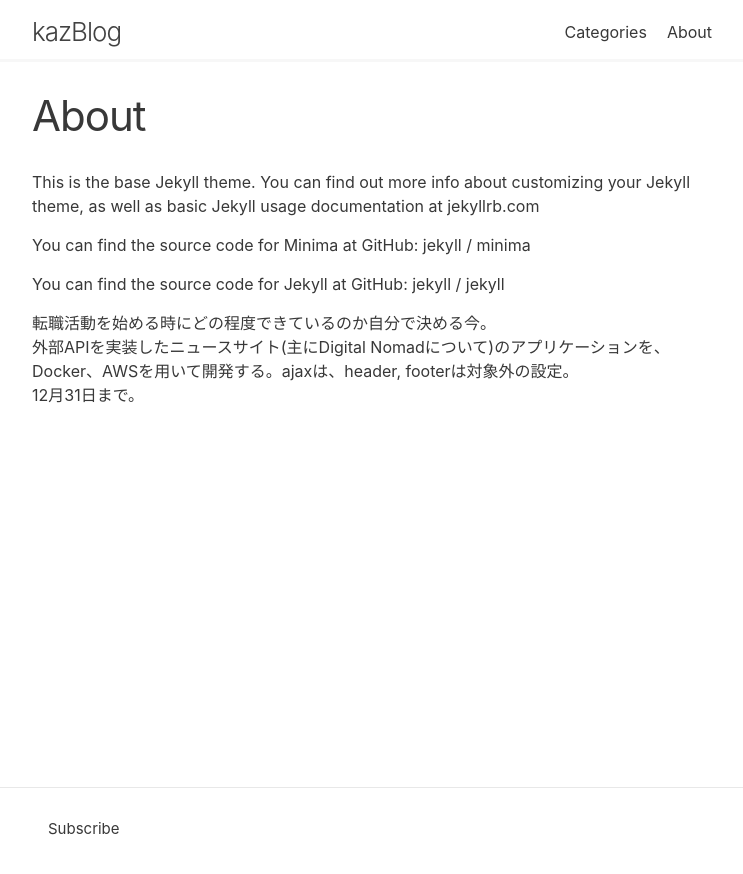
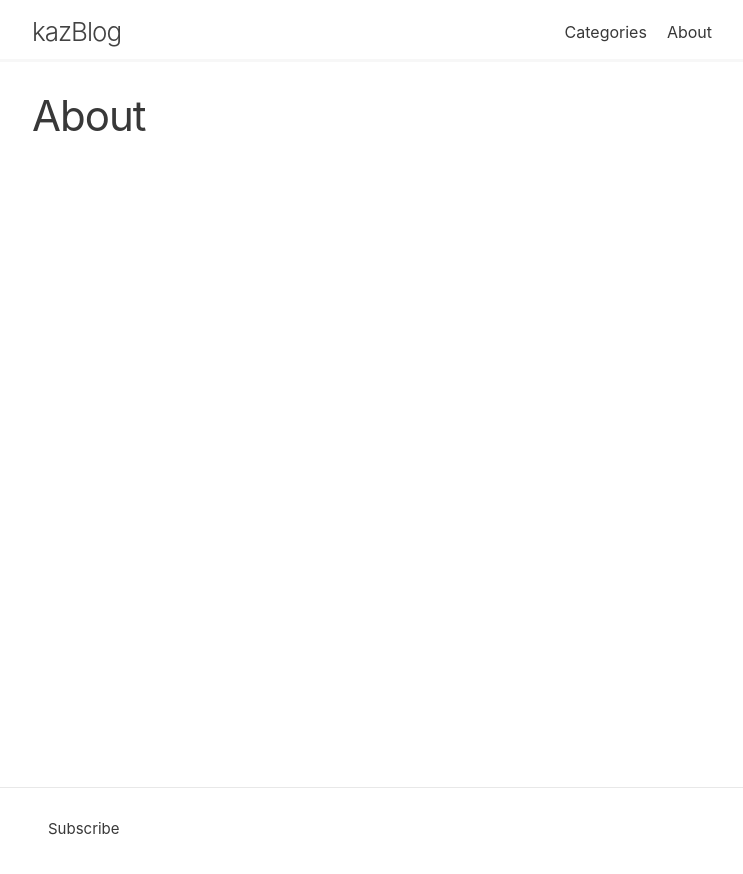
Before and after one commit to kazblog/kazblog.github.io, a Jekyll site: the page built from pages/about.markdown, in a window 1280 px wide. Shown: the top 874 px of the page, without its empty margins (268-1011 px from the left). Built offline with Jekyll 4.4.1, drawn with Linux system fonts in a browser that asks for light colours.

Commit message:
change layout

```diff
--- a/pages/about.markdown
+++ b/pages/about.markdown
@@ -3,7 +3,7 @@ layout: page
 title: About
 permalink: /about/
 ---
-
+<!--
 This is the base Jekyll theme. You can find out more info about customizing your Jekyll theme, as well as basic Jekyll usage documentation at [jekyllrb.com](https://jekyllrb.com/)
 
 You can find the source code for Minima at GitHub:
@@ -17,10 +17,4 @@ You can find the source code for Jekyll at GitHub:
 
 [jekyll-organization]: https://github.com/jekyll
 
-
-転職活動を始める時にどの程度できているのか自分で決める今。
-<br>
-外部APIを実装したニュースサイト(主にDigital Nomadについて)のアプリケーションを、Docker、AWSを用いて開発する。ajaxは、header, footerは対象外の設定。
-<br>
-12月31日まで。
-<br>
+ -->
```
Also changed, not shown: pages/Categories.md (+2 -2 lines).
